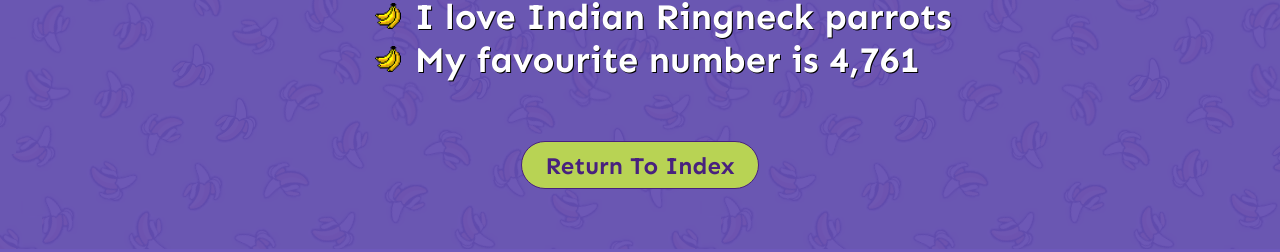
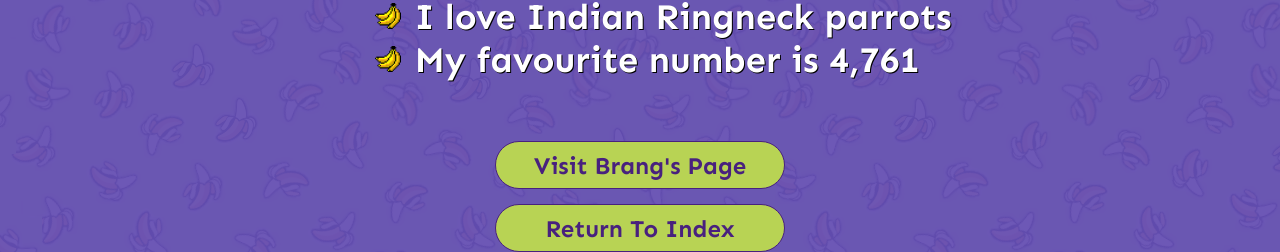
Before and after one commit to goferboy/CSCI-39548-Summer2021-Assignment01, a plain HTML site: page henry.html in a window 1280 px wide. Shown: the part 551-803 px from the top of the page. Drawn offline with Linux system fonts and the light colour scheme.

Commit message:
Added link to Brang's page from henry.html

```diff
--- a/css/henry-style.css
+++ b/css/henry-style.css
@@ -111,7 +111,10 @@ span {
     margin-top: 30px;
     width: 100%;
     height: auto;
-    text-align: center;
+    display: flex;
+    flex-flow: column wrap;
+    justify-content: center;
+    align-items: center;
 }
 
 /* Fade in doesnt begin till 1.4s second after loading,
@@ -119,20 +122,20 @@ loads after content is fading in but starts before it finishes.
 Starts off invisibile first and fill-mode foward keeps
 it opaque */
 
-#return-button {
-    max-width: 100%;
+.link-button {
+    width: 50vw;
+    max-width:  290.4px;
     background-color: rgb(184, 211, 84);
     font-family: 'Sen', sans-serif;
     font-size: 3.5vw;
     color: rgb(72, 33, 126);
     border-radius: 30px;
     padding: 1.25vw 3.5vw 1.25vw 3.5vw;
-    transition-duration: .5s;
     border: 1px solid rgb(72, 33, 126);
     margin: 15px 0px 0px 0px;
 }
 
-#return-button:hover {
+.link-button:hover {
     background-color: rgb(72, 33, 126);
     color: rgb(184, 211, 84);
 }
@@ -150,7 +153,7 @@ while not becoming too large for desktops */
     .banana-list {
         margin: 0 13.6px 0 6.8px;
     }
-    #return-button {
+    .link-button {
         font-size: 24px;
         padding: 8.5px 23.8px 8.5px 23.8px;
     }
--- a/henry.html
+++ b/henry.html
@@ -36,7 +36,8 @@
 
         <!-- Footer container has link to return to the index -->
         <div id="footer">
-            <button id="return-button" onclick="window.location.href='index.html';">Return To Index</button>
+            <button class="link-button" onclick="window.location.href='brang.html';">Visit Brang's Page</button>
+            <button class="link-button" onclick="window.location.href='index.html';">Return To Index</button>
         </div>
     </body>
 </html>
```
